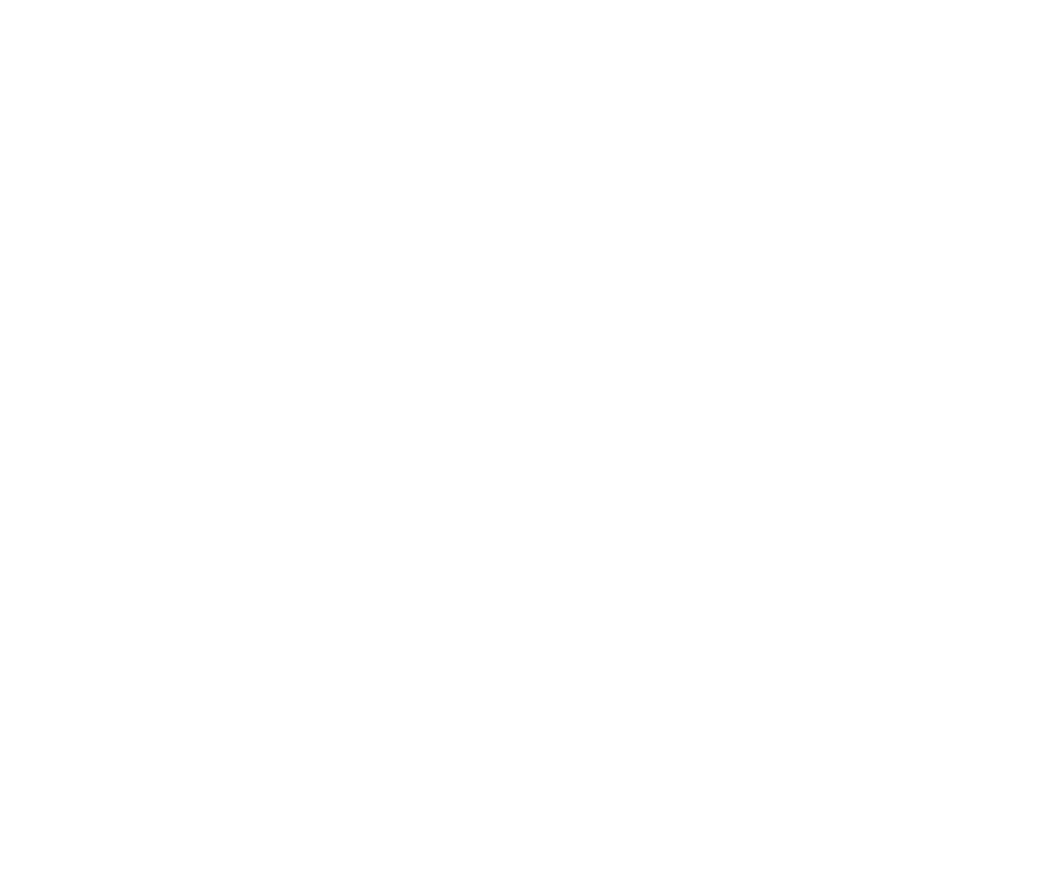
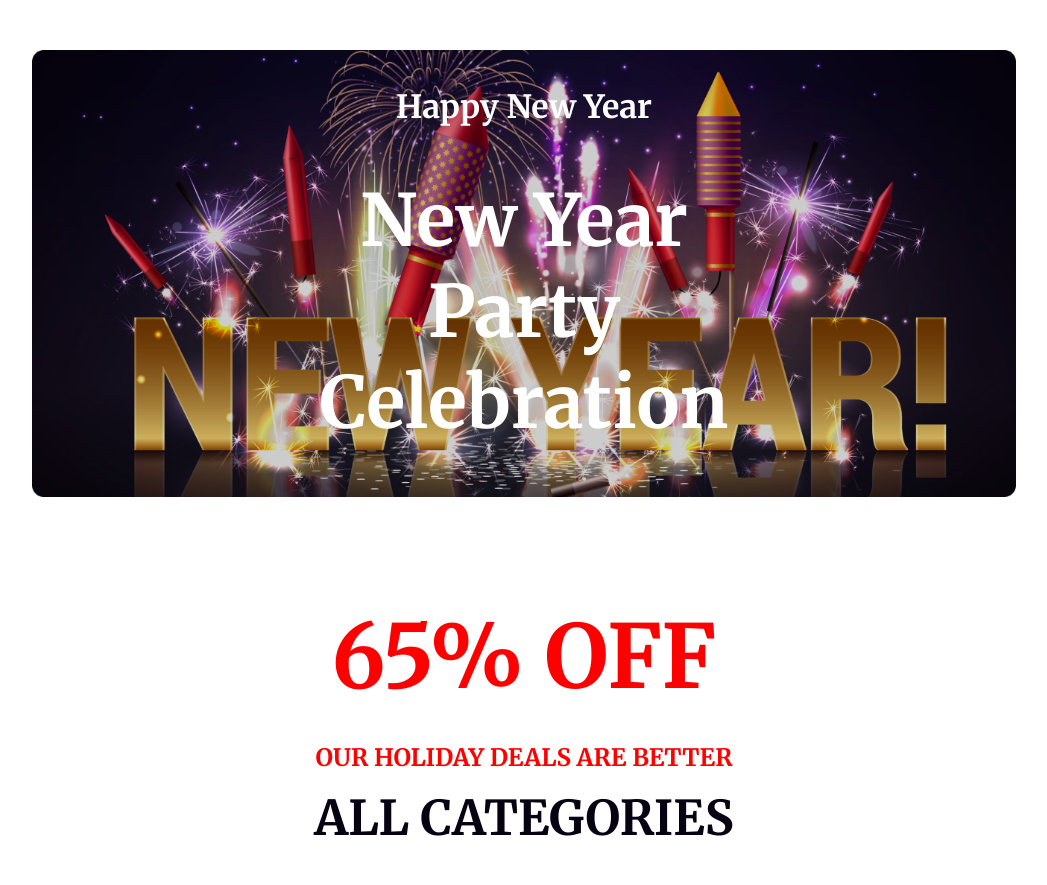
Before and after one commit to darknight-imran/new-year-offer-resources, a plain HTML site: page index.html in a window 1280 px wide. Shown: the top 885 px of the page, without its empty margins (116-1163 px from the left). Before the commit the page ends 800 px from the top, so only its background shows below. Drawn offline with Linux system fonts and the light colour scheme.

Commit message:
header added

```diff
--- a/index.html
+++ b/index.html
@@ -5,12 +5,31 @@
     <meta charset="UTF-8">
     <meta name="viewport" content="width=device-width, initial-scale=1.0">
     <title>New Year Offer Resources</title>
+    <!-- google fonts -->
+    <link rel="preconnect" href="https://fonts.googleapis.com">
+    <link rel="preconnect" href="https://fonts.gstatic.com" crossorigin>
+    <link
+        href="https://fonts.googleapis.com/css2?family=Merriweather:ital,wght@0,300;0,400;0,700;0,900;1,300;1,400;1,700;1,900&display=swap"
+        rel="stylesheet">
+    <!-- css link  -->
     <link rel="stylesheet" href="styles/style.css">
 </head>
 
 <body>
-    <header>
-
+    <header class="merriweather-bold margin-fixed">
+        <div class="container">
+            <img class="new-year-image" src="images/Banner Image.png" alt="Snow" style="width:100%;">
+            <div class="centered">
+                <h3 class="new-year-taitle">Happy New Year</h3>
+                <h1 class="party-selibration">New Year Party Celebration</h1>
+            </div>
+        </div>
+        <div class="categories">
+            <h1 class="categories-title">65% OFF</h1>
+            <p class="categories-sub-title">OUR HOLIDAY DEALS ARE BETTER</p>
+            <h2 class="all-taitle">ALL CATEGORIES</h2>
+            <img src="images/New Year Photo.png" alt="" srcset="">
+        </div>
     </header>
 
     <main>
--- a/styles/style.css
+++ b/styles/style.css
@@ -0,0 +1,64 @@
+/* google fonts */
+.merriweather-bold {
+    font-family: "Merriweather", serif;
+    font-weight: 700;
+    font-style: normal;
+}
+
+/* margiin share  */
+.margin-fixed {
+    margin: 50px 140px 120px 140px;
+}
+
+.new-year-image {
+    filter: brightness(80%);
+}
+
+.container {
+    position: relative;
+    text-align: center;
+    color: white;
+}
+
+.centered {
+    position: absolute;
+    top: 50%;
+    left: 50%;
+    transform: translate(-50%, -50%);
+}
+
+.new-year-taitle {
+    font-size: 32px;
+}
+
+.party-selibration {
+    font-size: 72px;
+    font-weight: bold;
+}
+
+/* Categories style  */
+.categories {
+    text-align: center;
+    margin-top: 100px;
+}
+
+.categories-title {
+    color: #FF0000;
+    font-size: 88px;
+    font-weight: bold;
+    margin-bottom: 30px;
+}
+
+.categories-sub-title {
+    color: #FF0000;
+    font-size: 24px;
+    font-weight: 700;
+    margin-bottom: 0px;
+}
+
+.all-taitle {
+    color: #070211;
+    font-size: 48px;
+    font-weight: bold;
+    margin-top: 15px;
+}
```
